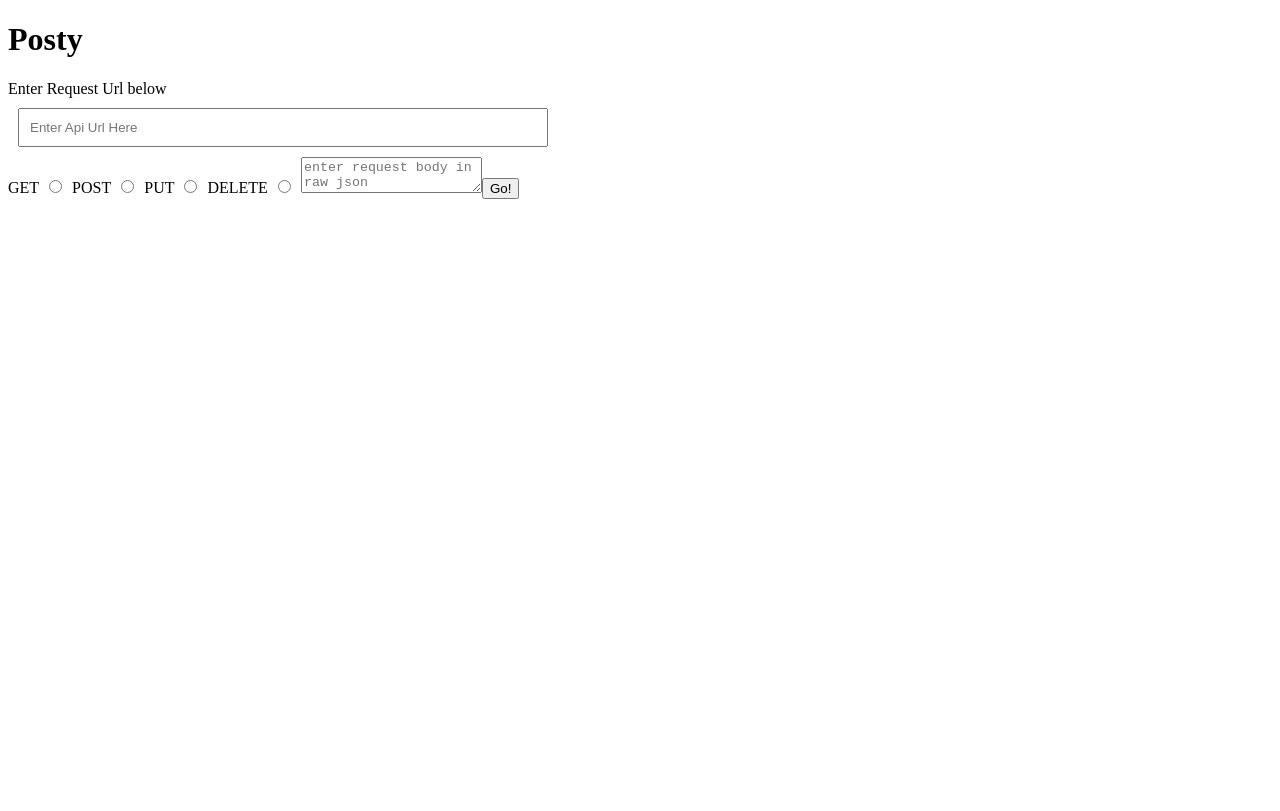
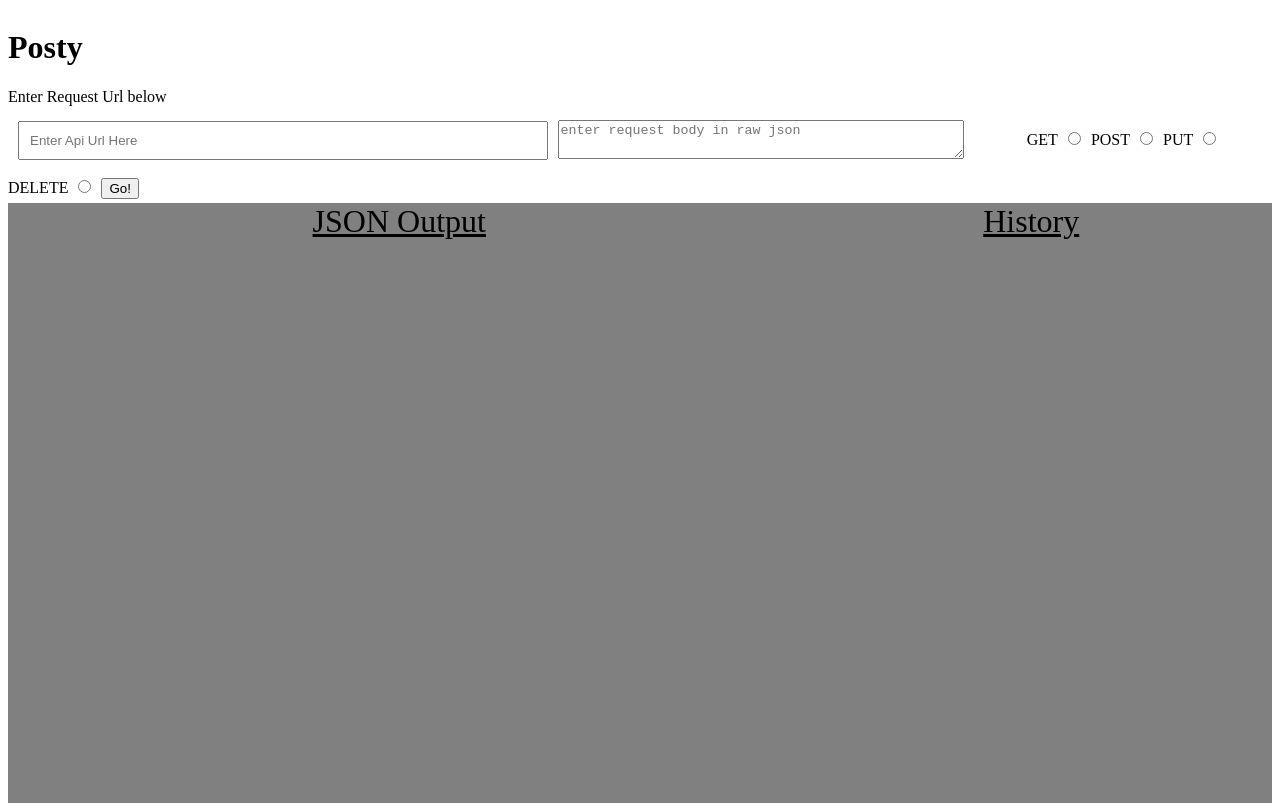
Before and after one commit to Dominique-Sakrisson/posty, a React app: page / in a window 1280 px wide. Built offline with nearby package versions, Linux system fonts and the light colour scheme.

Commit message:
History, json output working

```diff
--- a/src/components/app/outputs/JsonFormat.jsx
+++ b/src/components/app/outputs/JsonFormat.jsx
@@ -1,12 +1,14 @@
 import React from 'react'
 import PropTypes from 'prop-types'
+import styles from '../../../styles/style.css'
 
 const JsonFormat = ({text}) => (
-    <>
-        <pre aria-label='pretty-json' json='true' style={{overflowY: 'scroll', width: '80%', height: '500px'}}>
+    <div className={styles.resCont}>
+          <p className={styles.jsonLabel}>JSON Output</p>
+        <pre aria-label='pretty-json' json='true' style={{}}>
           {text}
         </pre>
-    </>
+    </div>
 )
 
 JsonFormat.propTypes = {
--- /dev/null
+++ b/src/components/app/outputs/history/HistoryItem.jsx
@@ -0,0 +1,26 @@
+import React from 'react'
+import PropTypes from 'prop-types'
+import styles from '../../../../styles/style.css'
+
+const HistoryItem = ({historyItem}) => (
+    <li className={styles.historyItem}>
+                <span> {historyItem.stamp}</span><br/>
+                <span>Request method: {historyItem.method}</span><br/>
+                <span>Request Url: {historyItem.url}</span><br/>
+                {(historyItem.body ?
+                <div>
+                    <span>Request Body: {historyItem.body}</span>
+                </div>
+                :
+                <span className={styles.warning}>No request body included</span>
+                )}
+        )
+    </li>
+)
+
+HistoryItem.propTypes = {
+    history1: PropTypes.array.isRequired,
+
+}
+
+export default HistoryItem;
--- /dev/null
+++ b/src/components/app/outputs/history/HistoryList.jsx
@@ -0,0 +1,29 @@
+import React from 'react'
+import PropTypes from 'prop-types'
+import HistoryItem from './HistoryItem'
+import styles from '../../../../styles/style.css'
+
+const HistoryList = ({history1}) => (
+    <div className={styles.historyRender}>
+        <p className={styles.historyLabel}>History</p>
+    {(!history) ?
+        <p>'No recent history'</p>
+        :
+        <ul>
+            {
+                history1.map((historyItem) => (
+                    <HistoryItem
+                        historyItem={historyItem}
+                    />
+                ))
+            }
+        </ul>
+        }
+    </div>
+)
+
+HistoryList.propTypes = {
+    history1: PropTypes.array.isRequired,
+}
+
+export default HistoryList;
--- a/src/components/app/queries/Query.jsx
+++ b/src/components/app/queries/Query.jsx
@@ -2,18 +2,19 @@ import React from 'react'
 import PropTypes from 'prop-types'
 import QueryMethod from './QueryMethod'
 import QueryBody from './QueryBody'
+import styles from '../../../styles/style.css'
 
 const Query = ({onSubmit, onQueryChange, onMethodChange, onBodyChange}) => (
-    <>
+    <div className={styles.queryDiv}>
         <form onSubmit={onSubmit}>
             <h1>Posty</h1>
             <label  htmlFor='api-url'>Enter Request Url below</label><br/>
-            <input id='api-url' style={{width:'40%', padding: '10px'}} onChange={onQueryChange} placeholder='Enter Api Url Here' name='request-sender' type="text" /><br/>
+            <input id='api-url' style={{width:'40%', padding: '10px'}} onChange={onQueryChange} placeholder='Enter Api Url Here' name='request-sender' type="text" />
+            <QueryBody onChange={onBodyChange}/>
             <QueryMethod onChange={onMethodChange}/>
-            <QueryBody onChange={onBodyChange}/>
             <button>Go!</button>
         </form>
-    </>
+    </div>
 );
 
 Query.propTypes = {
--- a/src/components/app/queries/QueryBody.jsx
+++ b/src/components/app/queries/QueryBody.jsx
@@ -1,9 +1,9 @@
 import React from 'react'
 import PropTypes from 'prop-types'
-
+import styles from '../../../styles/style.css'
 const QueryBody = ({onChange}) =>  (
     <>
-    <textarea onChange={onChange} placeholder='enter request body in raw json'></textarea>
+    <textarea className={styles.reqBody} onChange={onChange} placeholder='enter request body in raw json'></textarea>
     </>
 )
 
--- a/src/containers/Posty.jsx
+++ b/src/containers/Posty.jsx
@@ -2,14 +2,18 @@ import React, { Component } from 'react'
 import Query from '../components/app/queries/Query'
 import {makeRequest} from '../services/apiShaper'
 import JsonFormat from '../components/app/outputs/JsonFormat'
+import HistoryList from '../components/app/outputs/history/HistoryList'
+import styles from '../styles/style.css'
 
 export default class Posty extends Component {
     state={
         url: '',
         method: '',
         body: '',
-        jsonString: '',
+        jsonString: '{}',
         formatJson: '',
+        history: [],
+        stamp: '',
     }
 
     handleQueryChange = ({target}) => {
@@ -21,16 +25,31 @@ export default class Posty extends Component {
     }
     handleBodyChange = ({target}) => {
         this.setState({body: target.value});
+        console.log(typeof(this.state.body))
+        console.log(this.state.body)
     }
     handleFormSubmit = async (event) => {
         event.preventDefault();
+        let stamp = String(Date.now());
         this.setState({loading: true});
 
-        const res = await makeRequest(this.state.url, this.state.method, this.state.body);
-        this.setState({loading: false, jsonString: JSON.stringify(res), formatJson: JSON.stringify(res, null, 6)});
+        const res = await makeRequest(
+            this.state.url,
+            this.state.method,
+            this.state.body
+        );
+        this.setState({
+            loading: false,
+            formatJson: JSON.stringify(res, null, 6),
+            stamp
+        });
+
+        this.setState(prevState => ({
+            history: [...prevState.history, {url: this.state.url, method: this.state.method, body: this.state.body, stamp: this.state.stamp } ]}));
+
     }
     render() {
-        const {formatJson} = this.state;
+        const {formatJson, history, stamp} = this.state;
         return (
             <>
             <Query
@@ -39,9 +58,10 @@ export default class Posty extends Component {
                 onMethodChange={this.handleMethodChange}
                 onBodyChange={this.handleBodyChange}
             />
-            <JsonFormat
-                text={formatJson}
-            />
+            <div className={styles.report}>
+                <JsonFormat text={formatJson} />
+                <HistoryList history1={history} stamp={stamp}/>
+            </div>
             </>
         )
     }
--- a/src/services/apiShaper.js
+++ b/src/services/apiShaper.js
@@ -1,7 +1,15 @@
 export const makeRequest = async(url, method, body) => {
-
-    console.log(body);
-    const res = await fetch(url, {method, body: JSON.parse(body)});
+   if(method === 'GET'){
+    const res = await fetch(url, {method})
     const json = await res.json();
     return json;
+   } else if(method === 'POST' || method === 'PUT'){
+       const res = await fetch(url, {method, body, headers: {
+           'Content-Type': 'application/json'
+       }});
+       const json = await res.json();
+       console.log(body)
+       return json;
+   }
+
 }
--- a/src/styles/style.css
+++ b/src/styles/style.css
@@ -1,3 +1,65 @@
 input{
     margin: 10px;
 }
+.queryDiv{
+    display: flex;
+    flex-wrap: wrap;
+    flex-direction: column;
+    justify-content:space-evenly;
+}
+.reqBody{
+    position: relative;
+    width: 400px;
+    top: 14px;
+    min-width: 400px;
+    min-height: 33px;
+    max-width: 400px;
+    max-height: 200px;
+    margin-right: 5%;
+}
+.historyItem{
+    background-color: rgba(200,100,75, .7);
+    border-radius: 5px;
+    margin-top: 10px;
+    height: 100%;
+    width: 400px;
+    list-style: none;
+    padding: 0;
+}
+
+.historyLabel{
+    padding: 0;
+    margin: 0;
+    font-size: 2em;
+    text-decoration:  underline;
+    text-align: center;
+}
+.jsonLabel{
+    padding: 0;
+    margin: 0;
+    font-size: 2em;
+    text-decoration:  underline;
+    text-align: center;
+}
+.resCont{
+    overflow-y: scroll;
+    height: 100%;
+    width: 65%;
+}
+
+.report{
+    display: flex;
+    background-color: grey;
+    width: 100%;
+    height: 600px;
+}
+
+.historyRender{
+    overflow-y: scroll;
+    height: 100%;
+    width: 40%;
+}
+
+.warning{
+    background-color: red;
+}
```
Also changed, not shown: src/components/app/outputs/History.jsx (deleted, +0 -15 lines).
